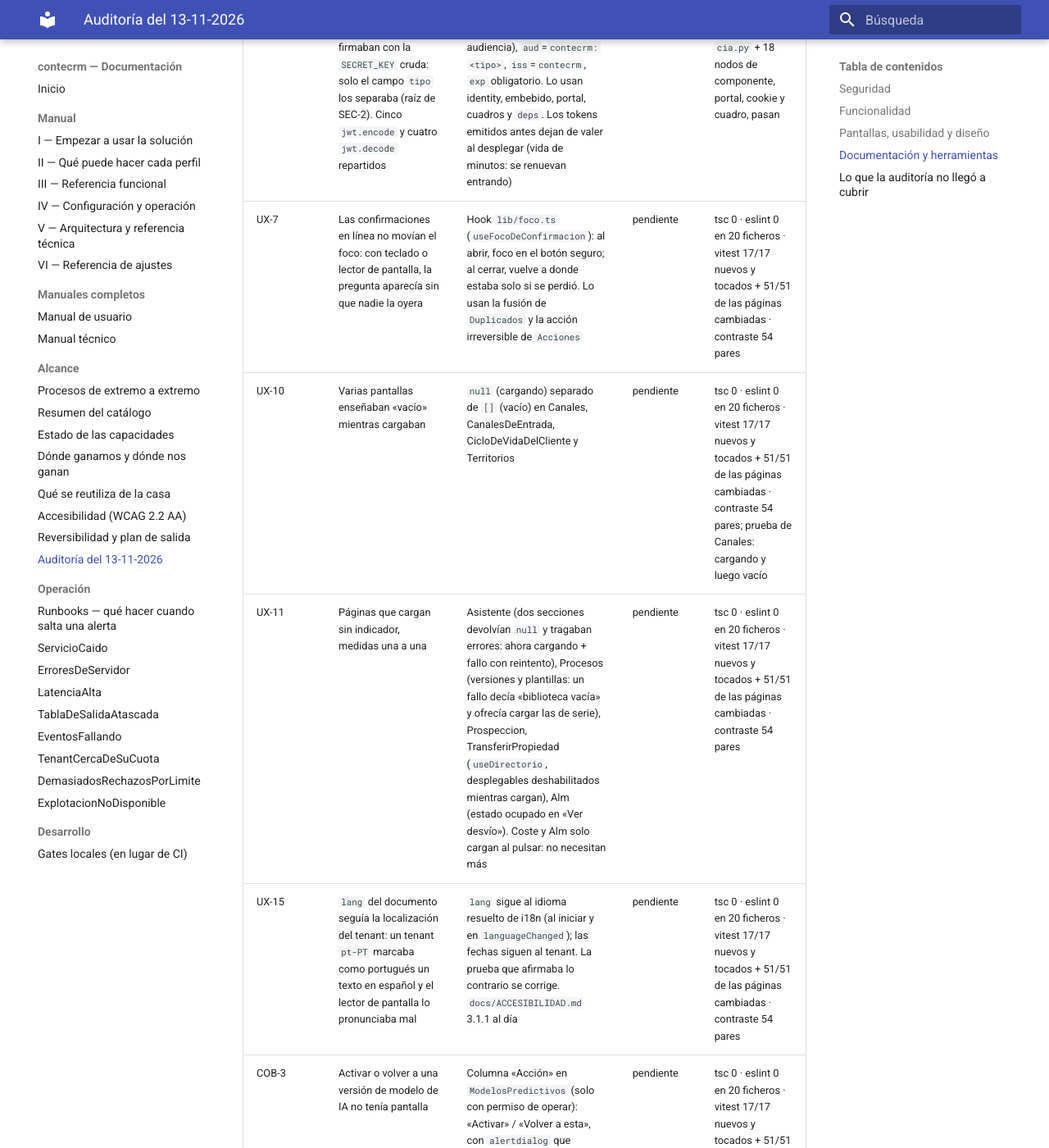
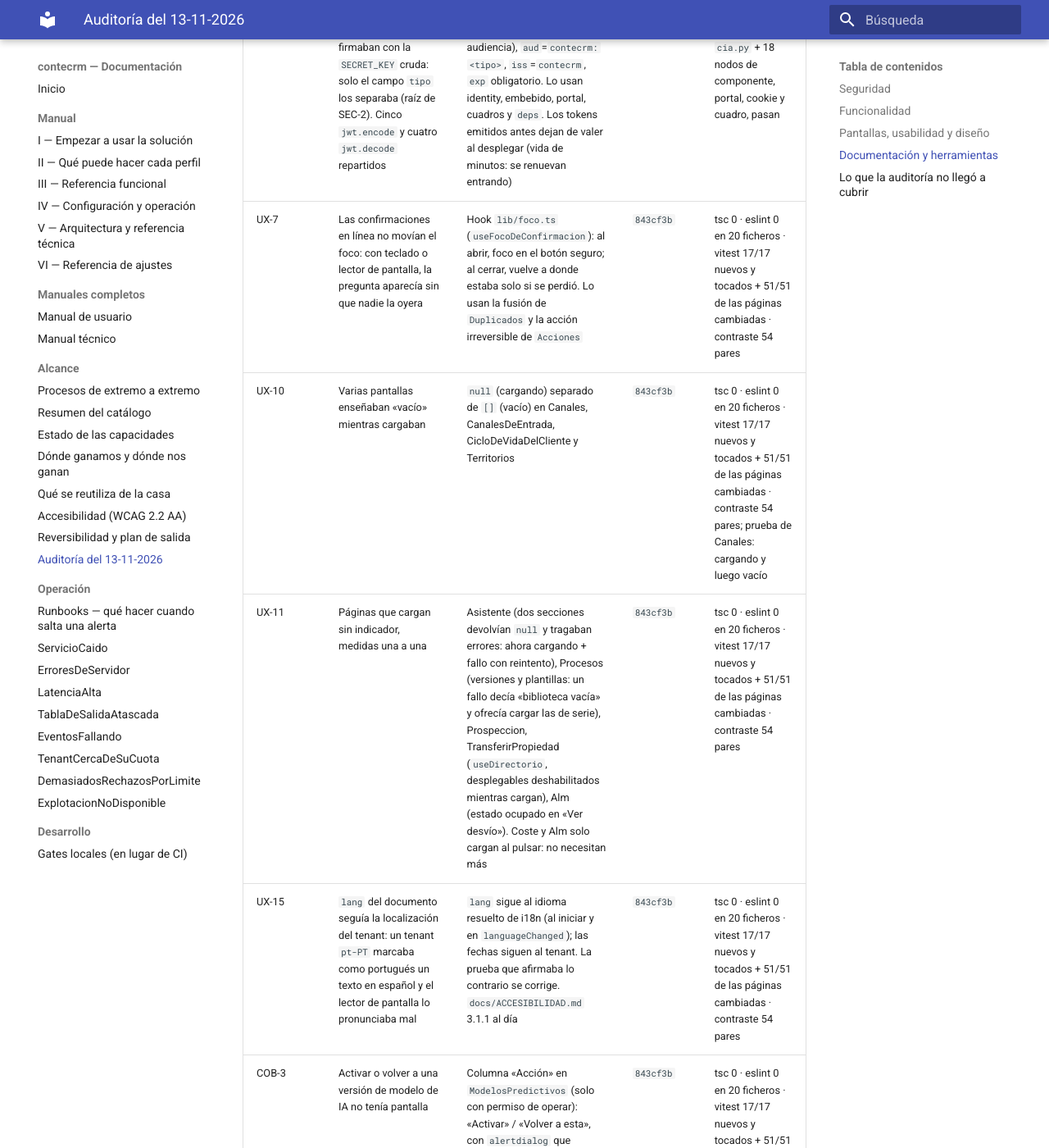
Before and after one commit to contecnova/contecrm, an MkDocs documentation site: the page built from docs/AUDITORIA-2026-11.md, in a window 1280 px wide and 1400 px high, scrolled down 7421 px. Shown: the whole window at 82% size. Built offline with MkDocs 1.6.1 and Material for MkDocs 9.7.7, drawn with Linux system fonts in a browser that asks for light colours; some of the changed text lies outside the part shown.

Commit message:
Auditoría: hash del lote de frontend
Co-Authored-By: Claude Opus 5.5 <noreply@anthropic.com>

```diff
--- a/docs/AUDITORIA-2026-11.md
+++ b/docs/AUDITORIA-2026-11.md
@@ -89,13 +89,13 @@ para que nadie lo dé por probado.
 | SEC-9 | El guard de SSRF admitía los hosts de los servicios internos (`RUTAS_SERVICIOS`, CI, DMS) para CUALQUIER URL, también las de webhooks y conectores que escribe un tenant; y no bloqueaba 100.64.0.0/10 (CGNAT, metadatos de Alibaba Cloud) | Los hosts internos solo se admiten con `cliente_seguro(internos=True)`, que llevan únicamente las 13 llamadas a servicios de la casa (analytics→CI, documental→DMS, clave de lectura→identity, salud→CRM); se bloquea toda IP no global | `024a198` | `test_los_servicios_de_la_casa_solo_para_quien_los_pide` + `test_las_ip_internas_se_bloquean[100.100.100.200]` + 4 nodos del guard, pasan |
 | SEC-10 | La RLS fallaba abierta: con `app.current_tenant` vacío o sin fijar, la política dejaba ver y escribir las filas de TODOS los tenants, así que cualquier conexión que llegara sin tenant (script, conexión cruda, camino que se saltara `nueva_sesion`) cruzaba el aislamiento | El sistema se declara con `*` (`crmcore.db.rls.GUC_SISTEMA`), que solo ponen las sesiones abiertas con `sistema=True`, `alembic/env.py` y los scripts de diagnóstico y respaldo; vacío no ve nada. Misma condición en `rls.py` y `deploy/sql/rls.sql`. **Una base ya desplegada tiene que volver a pasar `scripts/aplicar_rls.py`** | `a5dcd8c` | Nodo `test_sin_tenant_no_se_ve_nada_y_el_sistema_se_declara` (vacío → 0 filas, `*` → todas) + 2 de aislamiento y alta de tenant con el rol sin privilegios |
 | SEC-11 | Ningún JWT llevaba `iss` ni `aud` y los cuatro tipos (sesión, componente, portal, ticket de cuadro) se firmaban con la `SECRET_KEY` cruda: solo el campo `tipo` los separaba (raíz de SEC-2). Cinco `jwt.encode` y cuatro `jwt.decode` repartidos | Un solo módulo, `crmcore.tokens` (`emitir`/`verificar`): clave derivada por tipo (HMAC de `SECRET_KEY` con la audiencia), `aud`=`contecrm:<tipo>`, `iss`=`contecrm`, `exp` obligatorio. Lo usan identity, embebido, portal, cuadros y `deps`. Los tokens emitidos antes dejan de valer al desplegar (vida de minutos: se renuevan entrando) | `bff2128` | 4 pruebas nuevas en `test_cada_token_lleva_su_clave_y_su_audiencia.py` + 18 nodos de componente, portal, cookie y cuadro, pasan |
-| UX-7 | Las confirmaciones en línea no movían el foco: con teclado o lector de pantalla, la pregunta aparecía sin que nadie la oyera | Hook `lib/foco.ts` (`useFocoDeConfirmacion`): al abrir, foco en el botón seguro; al cerrar, vuelve a donde estaba solo si se perdió. Lo usan la fusión de `Duplicados` y la acción irreversible de `Acciones` | pendiente | tsc 0 · eslint 0 en 20 ficheros · vitest 17/17 nuevos y tocados + 51/51 de las páginas cambiadas · contraste 54 pares |
-| UX-10 | Varias pantallas enseñaban «vacío» mientras cargaban | `null` (cargando) separado de `[]` (vacío) en Canales, CanalesDeEntrada, CicloDeVidaDelCliente y Territorios | pendiente | tsc 0 · eslint 0 en 20 ficheros · vitest 17/17 nuevos y tocados + 51/51 de las páginas cambiadas · contraste 54 pares; prueba de Canales: cargando y luego vacío |
-| UX-11 | Páginas que cargan sin indicador, medidas una a una | Asistente (dos secciones devolvían `null` y tragaban errores: ahora cargando + fallo con reintento), Procesos (versiones y plantillas: un fallo decía «biblioteca vacía» y ofrecía cargar las de serie), Prospeccion, TransferirPropiedad (`useDirectorio`, desplegables deshabilitados mientras cargan), Alm (estado ocupado en «Ver desvío»). Coste y Alm solo cargan al pulsar: no necesitan más | pendiente | tsc 0 · eslint 0 en 20 ficheros · vitest 17/17 nuevos y tocados + 51/51 de las páginas cambiadas · contraste 54 pares |
-| UX-15 | `lang` del documento seguía la localización del tenant: un tenant `pt-PT` marcaba como portugués un texto en español y el lector de pantalla lo pronunciaba mal | `lang` sigue al idioma resuelto de i18n (al iniciar y en `languageChanged`); las fechas siguen al tenant. La prueba que afirmaba lo contrario se corrige. `docs/ACCESIBILIDAD.md` 3.1.1 al día | pendiente | tsc 0 · eslint 0 en 20 ficheros · vitest 17/17 nuevos y tocados + 51/51 de las páginas cambiadas · contraste 54 pares |
-| COB-3 | Activar o volver a una versión de modelo de IA no tenía pantalla | Columna «Acción» en `ModelosPredictivos` (solo con permiso de operar): «Activar» / «Volver a esta», con `alertdialog` que compara la métrica actual con la nueva y avisa si no pasa el mínimo; el aviso del servidor se anuncia en `role=status`. Usa `POST /ia/modelos/{tipo}/versiones/{version}/activar` | pendiente | tsc 0 · eslint 0 en 20 ficheros · vitest 17/17 nuevos y tocados + 51/51 de las páginas cambiadas · contraste 54 pares; 3 pruebas: pregunta antes, cancelar no envía, sin permiso no hay columna |
-| GATE-2 | El gate de almacenamiento del navegador fallaba en Windows | No estaba desfasado: `str(relative_to)` daba `lib	ema.ts` y no casaba con la lista. Ahora `.as_posix()` y además exige que cada fichero de la lista exista | pendiente | Nodo `test_el_front_no_guarda_datos_de_negocio_en_el_navegador`: fallaba con las 9 rutas con barra invertida, ahora pasa |
-| TEST-1 | La prueba de reintento de la suite fallaba a ratos | Espera la fila con `findByText` y consulta `getByRole` una vez (rol y nombre se siguen comprobando). Medido: 107 ms por `getByRole` frente a 10 ms por `getByText`; el sondeo agotaba el segundo con carga | pendiente | `suite.test.tsx` pasa |
+| UX-7 | Las confirmaciones en línea no movían el foco: con teclado o lector de pantalla, la pregunta aparecía sin que nadie la oyera | Hook `lib/foco.ts` (`useFocoDeConfirmacion`): al abrir, foco en el botón seguro; al cerrar, vuelve a donde estaba solo si se perdió. Lo usan la fusión de `Duplicados` y la acción irreversible de `Acciones` | `843cf3b` | tsc 0 · eslint 0 en 20 ficheros · vitest 17/17 nuevos y tocados + 51/51 de las páginas cambiadas · contraste 54 pares |
+| UX-10 | Varias pantallas enseñaban «vacío» mientras cargaban | `null` (cargando) separado de `[]` (vacío) en Canales, CanalesDeEntrada, CicloDeVidaDelCliente y Territorios | `843cf3b` | tsc 0 · eslint 0 en 20 ficheros · vitest 17/17 nuevos y tocados + 51/51 de las páginas cambiadas · contraste 54 pares; prueba de Canales: cargando y luego vacío |
+| UX-11 | Páginas que cargan sin indicador, medidas una a una | Asistente (dos secciones devolvían `null` y tragaban errores: ahora cargando + fallo con reintento), Procesos (versiones y plantillas: un fallo decía «biblioteca vacía» y ofrecía cargar las de serie), Prospeccion, TransferirPropiedad (`useDirectorio`, desplegables deshabilitados mientras cargan), Alm (estado ocupado en «Ver desvío»). Coste y Alm solo cargan al pulsar: no necesitan más | `843cf3b` | tsc 0 · eslint 0 en 20 ficheros · vitest 17/17 nuevos y tocados + 51/51 de las páginas cambiadas · contraste 54 pares |
+| UX-15 | `lang` del documento seguía la localización del tenant: un tenant `pt-PT` marcaba como portugués un texto en español y el lector de pantalla lo pronunciaba mal | `lang` sigue al idioma resuelto de i18n (al iniciar y en `languageChanged`); las fechas siguen al tenant. La prueba que afirmaba lo contrario se corrige. `docs/ACCESIBILIDAD.md` 3.1.1 al día | `843cf3b` | tsc 0 · eslint 0 en 20 ficheros · vitest 17/17 nuevos y tocados + 51/51 de las páginas cambiadas · contraste 54 pares |
+| COB-3 | Activar o volver a una versión de modelo de IA no tenía pantalla | Columna «Acción» en `ModelosPredictivos` (solo con permiso de operar): «Activar» / «Volver a esta», con `alertdialog` que compara la métrica actual con la nueva y avisa si no pasa el mínimo; el aviso del servidor se anuncia en `role=status`. Usa `POST /ia/modelos/{tipo}/versiones/{version}/activar` | `843cf3b` | tsc 0 · eslint 0 en 20 ficheros · vitest 17/17 nuevos y tocados + 51/51 de las páginas cambiadas · contraste 54 pares; 3 pruebas: pregunta antes, cancelar no envía, sin permiso no hay columna |
+| GATE-2 | El gate de almacenamiento del navegador fallaba en Windows | No estaba desfasado: `str(relative_to)` daba `lib	ema.ts` y no casaba con la lista. Ahora `.as_posix()` y además exige que cada fichero de la lista exista | `843cf3b` | Nodo `test_el_front_no_guarda_datos_de_negocio_en_el_navegador`: fallaba con las 9 rutas con barra invertida, ahora pasa |
+| TEST-1 | La prueba de reintento de la suite fallaba a ratos | Espera la fila con `findByText` y consulta `getByRole` una vez (rol y nombre se siguen comprobando). Medido: 107 ms por `getByRole` frente a 10 ms por `getByText`; el sondeo agotaba el segundo con carga | `843cf3b` | `suite.test.tsx` pasa |
 
 ## Lo que la auditoría no llegó a cubrir
 
```
